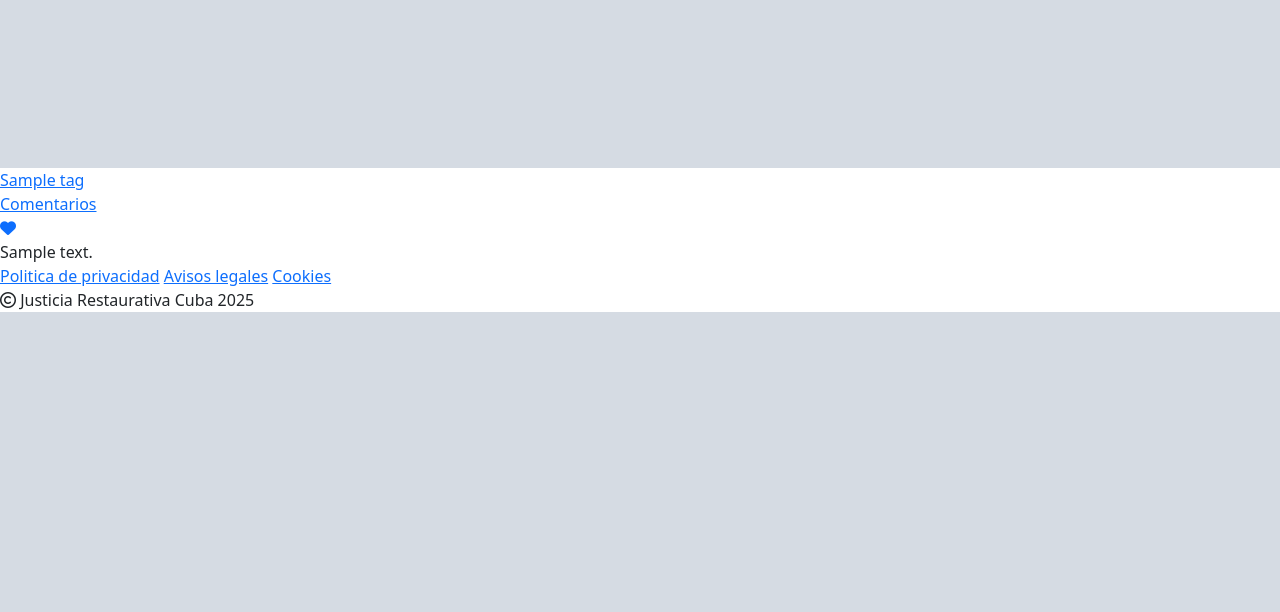
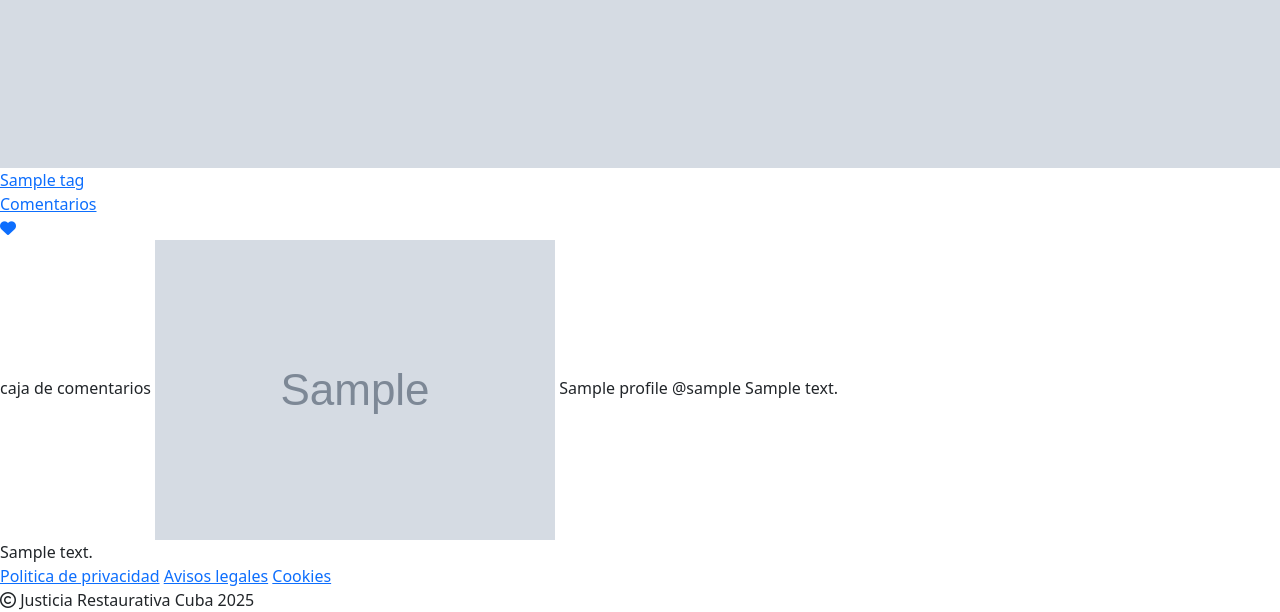
Before and after one commit to DanielErnestoPerez/justicia, a Django app: page /read_post/1/ in a window 1280 px wide. Shown: the part 2228-2840 px from the top of the page. Before the commit the page ends 2540 px from the top, so only its background shows below. Run offline with Django 5.2, Linux system fonts and the light colour scheme; tables that the repository leaves empty hold one stand-in row (values such as "Sample post"); grey boxes marked "Sample" are stand-in pictures; some libraries are stand-ins or nearby versions.

Commit message:
Update read_post.html

```diff
--- a/justicia_app/templates/justicia_app/read_post.html
+++ b/justicia_app/templates/justicia_app/read_post.html
@@ -39,6 +39,15 @@
                 {% endif %}
             </div>
         </div>
+        caja de comentarios
+
+        {% for comment in post.comments.all %}
+            <img src="{{ comment.author.profile.avatar }}" alt="">
+            {{comment.author.profile.name}}
+            @{{comment.author.username}}
+            {{comment.body}}
+        {% endfor %}
+
     </div>
     <div class="contenido_publicaciones">
         {{post.contenido}}
```
